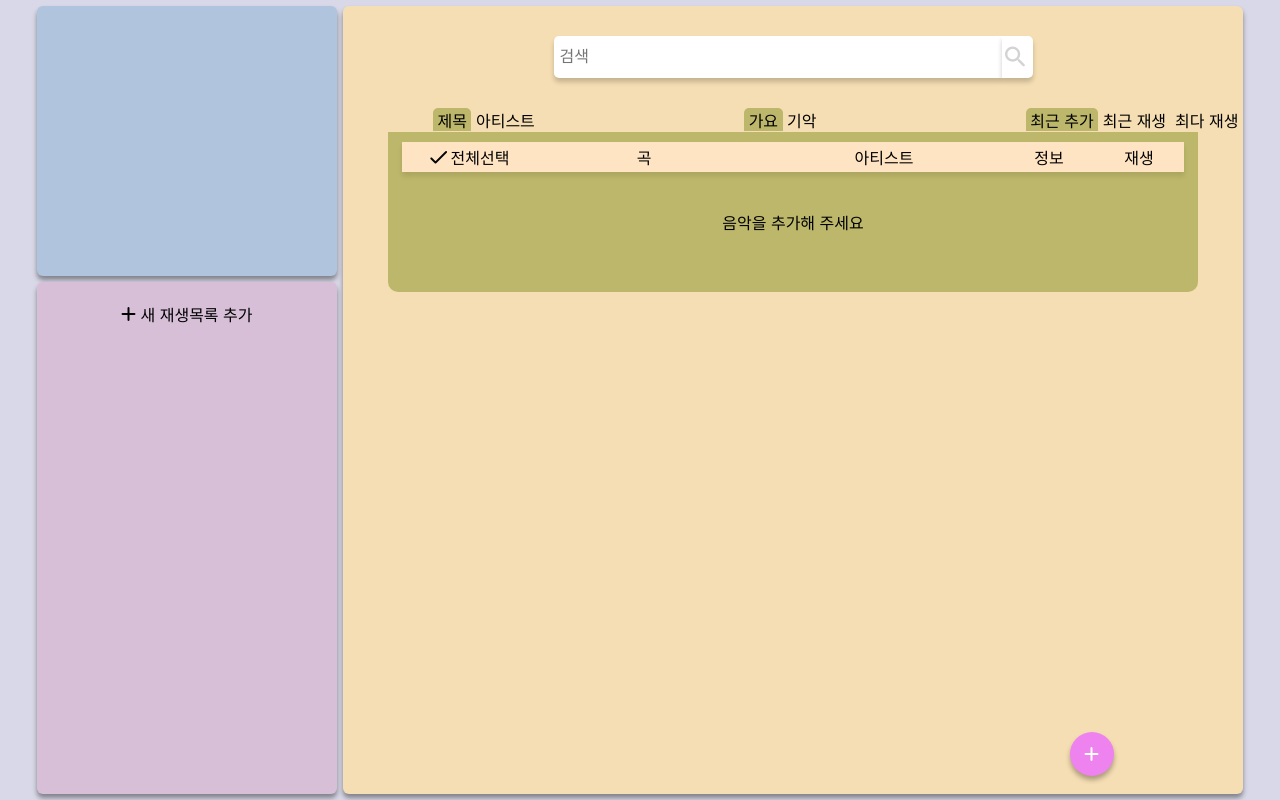
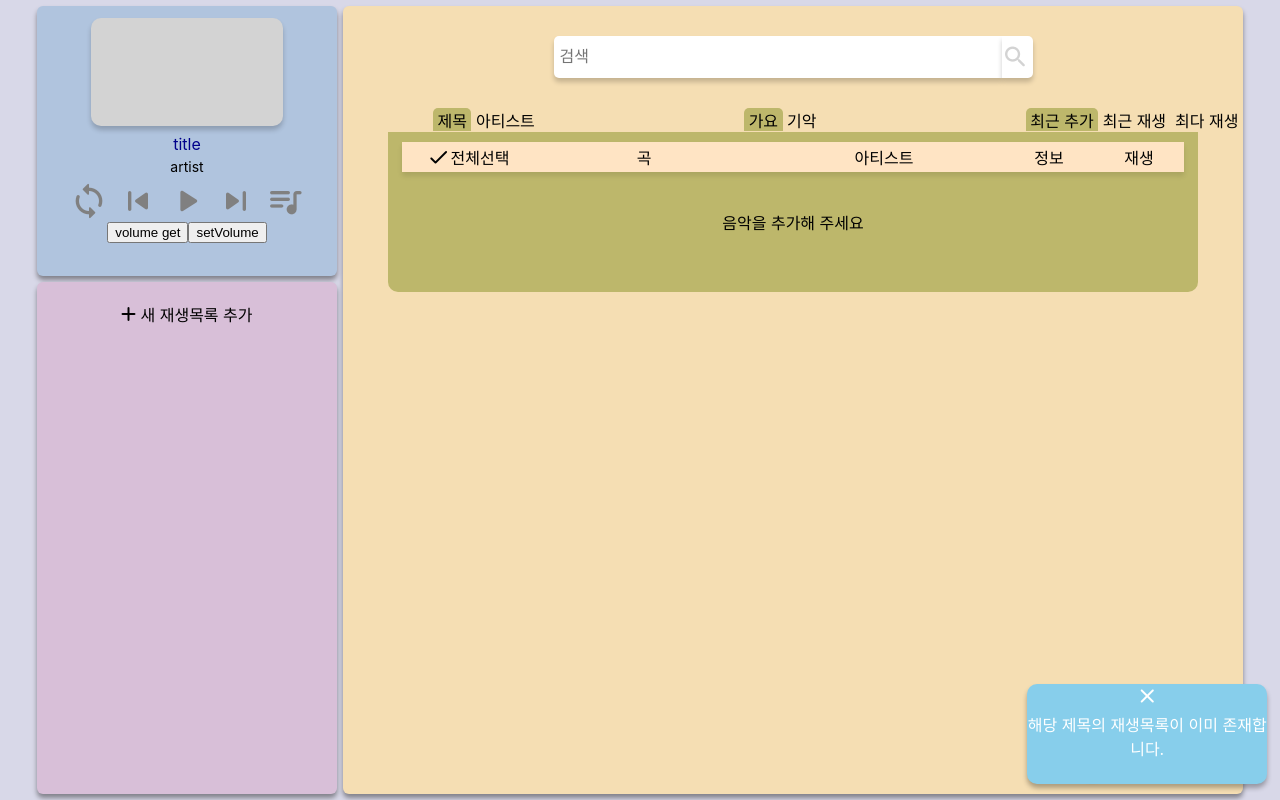
Before and after one commit to d-oo/ytmusic, a React (Create React App) app: page / in a window 1280 px wide. Built offline with nearby package versions, Linux system fonts and the light colour scheme.

Commit message:
0704~0706

```diff
--- a/src/Home.js
+++ b/src/Home.js
@@ -2,6 +2,7 @@ import { useState, useEffect, useCallback, useRef, createContext } from "react";
 import { Outlet } from "react-router-dom";
 import Player from "./components/Player";
 import YT from "./components/YT";
+import Alert from "./components/Alert";
 import Playlists from "./components/Playlists";
 
 import styles from "./Home.module.css";
@@ -11,14 +12,13 @@ export const AppContext = createContext();
 export default function Home() {
   //player
   const [playingMusicId, setPlayingMusicId] = useState("");
-  const [playingVideoId, setPlayingVideoId] = useState("");
+  const [playingMusicInfo, setPlayingMusicInfo] = useState("");
   const [playingPlaylist, setPlayingPlaylist] = useState([]);
   const [playingPlaylistId, setPlayingPlaylistId] = useState("");
   const [loopMusic, setLoopMusic] = useState(false);
   const [loopPlaylist, setLoopPlaylist] = useState(false);
   const [shuffle, setShuffle] = useState(false);
   const [shuffleList, setShuffleList] = useState([]);
-  const [title, setTitle] = useState("");
   const [player, setPlayer] = useState({});
   const [videoOn, setVideoOn] = useState(false);
   const [isPlaying, setIsPlaying] = useState(false);
@@ -84,7 +84,6 @@ export default function Home() {
         arr.push(musicInfoReq.result);
         if (index === musicList.length - 1) {
           setPlayingPlaylist(arr);
-          setVideoOn(true);
         }
       };
     });
@@ -100,9 +99,7 @@ export default function Home() {
     const musicInfoReq = transaction.get(Number(playingMusicId));
     musicInfoReq.onsuccess = () => {
       const result = musicInfoReq.result;
-      setTitle(result.title);
-      //setthumbnail, artist
-      setPlayingVideoId(result.videoId);
+      setPlayingMusicInfo(result);
       setVideoOn(true);
       transaction.put({
         title: result.title,
@@ -230,8 +227,8 @@ export default function Home() {
         secondToTime,
         playingMusicId,
         setPlayingMusicId,
-        playingVideoId,
-        setPlayingVideoId,
+        playingMusicInfo,
+        setPlayingMusicInfo,
         playingPlaylist,
         setPlayingPlaylist,
         playingPlaylistId,
@@ -250,8 +247,6 @@ export default function Home() {
         setShowYT,
         videoOn,
         setVideoOn,
-        title,
-        setTitle,
         isPlaying,
         setIsPlaying,
         playlistResult,
@@ -276,7 +271,9 @@ export default function Home() {
           <Playlists />
         </div>
         <div id={styles.mainContent}>
+          <Alert message="addPlaylistF" />
           <YT />
+
           <Outlet />
         </div>
       </div>
--- /dev/null
+++ b/src/components/Alert.js
@@ -0,0 +1,42 @@
+import { useMemo } from "react";
+import styles from "./Alert.module.css";
+
+export default function Alert({ message }) {
+  const sentence = useMemo(() => {
+    switch (message) {
+      case "addMusic":
+        return "음악이 데이터베이스에 추가되었습니다.";
+      case "updateMusic":
+        return "음악 정보가 수정되었습니다.";
+      case "deleteMusic":
+        return "음악이 데이터베이스에서 삭제되었습니다.";
+      case "addToPlaylist":
+        return "음악이 재생목록에 추가되었습니다. (중복 곡 제외)";
+      case "addToPlaylistSingle":
+        return "음악이 재생목록에 추가되었습니다.";
+      case "deleteFromPlaylist":
+        return "음악이 재생목록에서 삭제되었습니다.";
+      case "addPlaylist":
+        return "재생목록이 추가되었습니다.";
+      case "updatePlaylist":
+        return "재생목록 정보가 수정되었습니다.";
+      case "deletePlaylist":
+        return "재생목록이 삭제되었습니다.";
+      case "addMusicF":
+        return "해당 비디오 ID를 사용하는 음악이 이미 존재합니다.";
+      case "addPlaylistF":
+        return "해당 제목의 재생목록이 이미 존재합니다.";
+      case "otherError":
+        return "기타 오류 발생 메시지 여기에 적어야 됨";
+      default:
+        return "etc";
+    }
+  }, [message]);
+  return (
+    <div id={styles.alert}>
+      <span className="material-icons-round">close</span>
+      <br />
+      {sentence}
+    </div>
+  );
+}
--- /dev/null
+++ b/src/components/Alert.module.css
@@ -0,0 +1,13 @@
+#alert {
+  position: fixed;
+  background: skyblue;
+  color: white;
+  font-size: 16px;
+  bottom: 2vh;
+  right: 1vw;
+  z-index: 30;
+  width: 240px;
+  height: 100px;
+  border-radius: 10px;
+  box-shadow: 0 4px 5px rgba(0, 0, 0, 0.3);
+}
--- a/src/components/MusicInfo.module.css
+++ b/src/components/MusicInfo.module.css
@@ -28,6 +28,7 @@
   font-size: 18px;
 }
 #thumbnail {
+  border-radius: 10px;
   box-shadow: 0 4px 5px rgba(0, 0, 0, 0.2);
 }
 #info {
--- a/src/components/MusicSearchResult.js
+++ b/src/components/MusicSearchResult.js
@@ -24,6 +24,7 @@ export default function MusicSearchResult({
       className={checked ? styles.checked : styles.notChecked}
     >
       <img
+        id={styles.thumbnail}
         alt={"musicSearchResult" + index}
         src={`https://i.ytimg.com/vi/${info.videoId}/mqdefault.jpg`}
         width="112"
--- a/src/components/MusicSearchResult.module.css
+++ b/src/components/MusicSearchResult.module.css
@@ -37,7 +37,7 @@
   justify-content: center;
   width: 90px;
 }
-img {
+#thumbnail {
   border-radius: 10px;
   cursor: pointer;
 }
--- a/src/components/Player.js
+++ b/src/components/Player.js
@@ -8,14 +8,15 @@ export default function Player() {
     playNext,
     playPrevious,
     playingMusicId,
+    playingMusicInfo,
     playingPlaylist,
+    playingPlaylistId,
     loopMusic,
     setLoopMusic,
     loopPlaylist,
     shuffle,
     player,
     videoOn,
-    title,
     isPlaying,
   } = useContext(AppContext);
   const navigate = useNavigate();
@@ -31,23 +32,48 @@ export default function Player() {
 
   return (
     <div id={styles.player}>
+      <div id={styles.thumbnail}>
         {videoOn ? (
-        <div>
+          <img
+            id={styles.img}
+            alt={playingMusicInfo.videoId}
+            src={`https://i.ytimg.com/vi/${playingMusicInfo.videoId}/mqdefault.jpg`}
+            width="192"
+            height="108"
+          />
+        ) : (
+          <div id={styles.emptyThumbnail} />
+        )}
+      </div>
+      <div id={styles.titleWrapper}>
         <div
           id={styles.title}
-            onClick={() =>
+          onClick={
+            videoOn
+              ? () =>
                   navigate(`/music/${playingMusicId}`, {
                     replace: location.pathname === `/music/${playingMusicId}`,
                   })
+              : null
           }
         >
-            {title}
+          {videoOn ? playingMusicInfo.title : "title"}
+        </div>
+      </div>
+      <div id={styles.artist}>
+        {videoOn ? playingMusicInfo.artist.join(", ") : "artist"}
       </div>
       <div id={styles.buttons}>
         <span
           className="material-icons-round"
-              id={loopMusic ? styles.loopActive : styles.loopButton}
-              onClick={() => setLoopMusic((prev) => !prev)}
+          id={
+            videoOn
+              ? loopMusic
+                ? styles.loopActive
+                : styles.loopButton
+              : styles.loopDisabled
+          }
+          onClick={videoOn ? () => setLoopMusic((prev) => !prev) : null}
         >
           loop
         </span>
@@ -56,25 +82,27 @@ export default function Player() {
           id={
             !loopPlaylist &&
             !shuffle &&
-                playingPlaylist.findIndex(
-                  (i) => i.id === Number(playingMusicId)
-                ) < 1
+            playingPlaylist.findIndex((i) => i.id === Number(playingMusicId)) <
+              1
               ? styles.prevDisabled
               : styles.prevButton
           }
           onClick={
             !loopPlaylist &&
             !shuffle &&
-                playingPlaylist.findIndex(
-                  (i) => i.id === Number(playingMusicId)
-                ) < 1
+            playingPlaylist.findIndex((i) => i.id === Number(playingMusicId)) <
+              1
               ? null
               : () => playPrevious()
           }
         >
           skip_previous
         </span>
-            <span className="material-icons-round" onClick={playOrPause}>
+        <span
+          className="material-icons-round"
+          id={videoOn ? styles.playPauseButton : styles.playDisabled}
+          onClick={videoOn ? playOrPause : null}
+        >
           {isPlaying ? "pause" : "play_arrow"}
         </span>
         <span
@@ -82,9 +110,7 @@ export default function Player() {
           id={
             !loopPlaylist &&
             !shuffle &&
-                playingPlaylist.findIndex(
-                  (i) => i.id === Number(playingMusicId)
-                ) +
+            playingPlaylist.findIndex((i) => i.id === Number(playingMusicId)) +
               1 ===
               playingPlaylist.length
               ? styles.nextDisabled
@@ -93,9 +119,7 @@ export default function Player() {
           onClick={
             !loopPlaylist &&
             !shuffle &&
-                playingPlaylist.findIndex(
-                  (i) => i.id === Number(playingMusicId)
-                ) +
+            playingPlaylist.findIndex((i) => i.id === Number(playingMusicId)) +
               1 ===
               playingPlaylist.length
               ? null
@@ -104,10 +128,21 @@ export default function Player() {
         >
           skip_next
         </span>
-            <span className="material-icons-round">queue_music</span>
+        <span
+          className="material-icons-round"
+          id={
+            playingPlaylistId === ""
+              ? styles.playlistDisabled
+              : styles.playlistButton
+          }
+        >
+          queue_music
+        </span>
       </div>
-        </div>
-      ) : null}
+      <button onClick={() => console.log(player.getVolume())}>
+        volume get
+      </button>
+      <button onClick={() => player.setVolume(50)}>setVolume</button>
     </div>
   );
 }
--- a/src/components/Player.module.css
+++ b/src/components/Player.module.css
@@ -4,9 +4,38 @@
   border-radius: 6px;
   box-shadow: 0 4px 5px rgba(0, 0, 0, 0.4);
 }
+#titleWrapper {
+  display: flex;
+  justify-content: center;
+  margin-top: 4px;
+  margin-bottom: 4px;
+}
 #title {
   color: darkblue;
   cursor: pointer;
+}
+#artist {
+  font-size: 14px;
+  margin-bottom: 6px;
+}
+#thumbnail {
+  height: 124px;
+}
+#img {
+  position: relative;
+  top: 12px;
+  border-radius: 10px;
+  box-shadow: 0 4px 5px rgba(0, 0, 0, 0.2);
+}
+#emptyThumbnail {
+  position: relative;
+  top: 12px;
+  margin-left: 54px;
+  width: 192px;
+  height: 108px;
+  background: lightgray;
+  border-radius: 10px;
+  box-shadow: 0 4px 5px rgba(0, 0, 0, 0.2);
 }
 #buttons {
   display: flex;
@@ -24,6 +53,10 @@
 #loopActive {
   color: blue;
 }
+#loopDisabled {
+  color: gray;
+  cursor: default !important;
+}
 #prevButton:hover {
   color: blue;
 }
@@ -38,3 +71,17 @@
   color: gray;
   cursor: default !important;
 }
+#playPauseButton:hover {
+  color: blue;
+}
+#playDisabled {
+  color: gray;
+  cursor: default !important;
+}
+#playlistButton:hover {
+  color: blue;
+}
+#playlistDisabled {
+  color: gray;
+  cursor: default !important;
+}
--- a/src/components/PlaylistMusic.js
+++ b/src/components/PlaylistMusic.js
@@ -28,6 +28,7 @@ export default function PlaylistMusic({
       className={checked ? styles.checked : styles.notChecked}
     >
       <img
+        id={styles.thumbnail}
         alt={"musicSearchResult" + index}
         src={`https://i.ytimg.com/vi/${info.videoId}/mqdefault.jpg`}
         width="112"
--- a/src/components/PlaylistMusic.module.css
+++ b/src/components/PlaylistMusic.module.css
@@ -37,7 +37,7 @@
   justify-content: center;
   width: 90px;
 }
-img {
+#thumbnail {
   border-radius: 10px;
   cursor: pointer;
 }
--- a/src/components/YT.js
+++ b/src/components/YT.js
@@ -7,7 +7,7 @@ export default function YT() {
   const {
     playNext,
     loopMusic,
-    playingVideoId,
+    playingMusicInfo,
     player,
     setPlayer,
     videoOn,
@@ -47,7 +47,7 @@ export default function YT() {
     <div className={showYT ? null : styles.hidden} id={styles.yt}>
       {videoOn ? (
         <YouTube
-          videoId={playingVideoId}
+          videoId={playingMusicInfo.videoId}
           opts={opts}
           onReady={onPlayerReady}
           onStateChange={onPlayerStateChange}
```
Also changed, not shown: 1 other file (tests, documents, lock files or other folders). Lines whose indentation alone changed are shown as unchanged.
